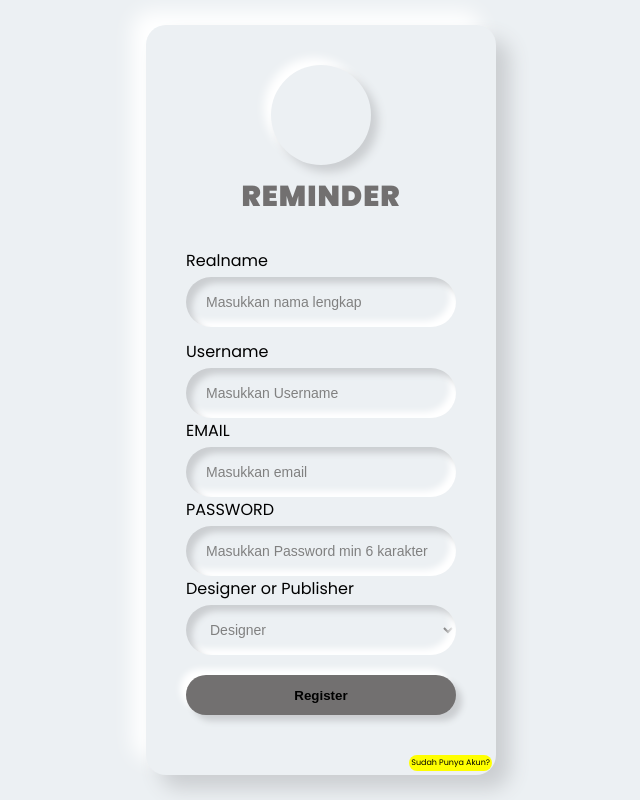
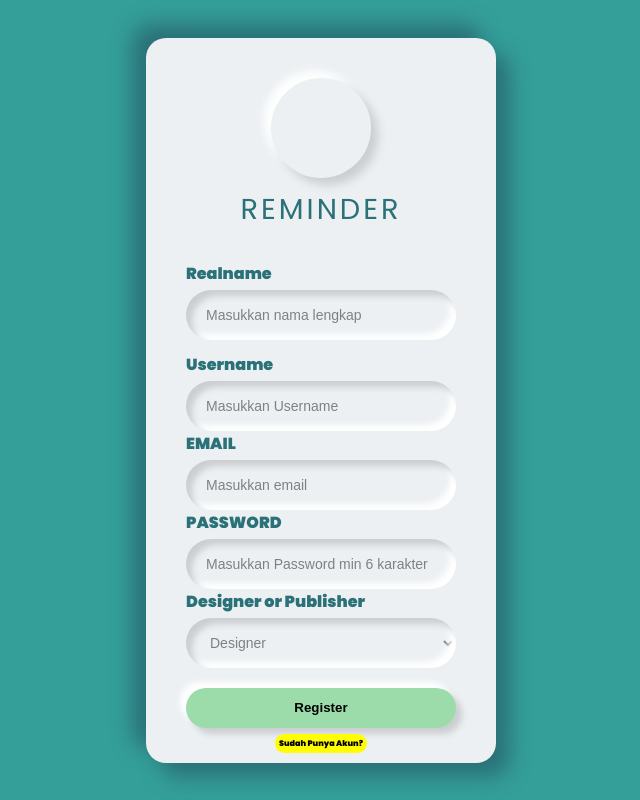
Before and after one commit to gigihyudhamara/PPL4623, a PHP site: page /register.html in a window 1280 px wide. Shown: the whole page, without its empty margins (319-959 px from the left). Run offline with PHP 8.4, Linux system fonts and the light colour scheme.

Commit message:
Add files via upload

```diff
--- a/Frontend (Tampilan dlm Web)/css/stylesheet.css
+++ b/Frontend (Tampilan dlm Web)/css/stylesheet.css
@@ -1,10 +1,17 @@
 @import url('https://fonts.googleapis.com/css2?family=Poppins:wght@400;900&display=swap');
+
+
+ul {
+    list-style-type: none;
+    margin: 0;
+    padding: 0;
+}
 
 body {
     margin: 0;
     width: 100vw;
     height: 100vh;
-    background: #ecf0f3;
+    background: #349e99;
     display: flex;
     align-items: center;
     text-align: center;
@@ -12,6 +19,8 @@ body {
     place-items: center;
     overflow: hidden;
     font-family: poppins;
+    font-weight: bold;
+    color: #2b7278;
 }
 
 .container-login {
@@ -22,18 +31,18 @@ body {
     padding: 40px;
     box-sizing: border-box;
     background: #ecf0f3;
-    box-shadow: 14px 14px 20px #cbced1, -14px -14px 20px white;
+    box-shadow: 14px 14px 20px #2b7278, -14px -14px 20px #2b7278;
 }
 
 .container-register {
     position: relative;
     width: 350px;
-    height: 750px;
+    height: 725px;
     border-radius: 20px;
     padding: 40px;
     box-sizing: border-box;
     background: #ecf0f3;
-    box-shadow: 14px 14px 20px #cbced1, -14px -14px 20px white;
+    box-shadow: 14px 14px 20px #2b7278, -14px -14px 20px #2b7278;
 }
 
 .brand-logo {
@@ -48,10 +57,10 @@ body {
 
 .brand-title {
     margin-top: 10px;
-    font-weight: 900;
+    font-weight: 200;
     font-size: 1.8rem;
-    color: #727070;
-    letter-spacing: 1px;
+    color: #2b7278;
+    letter-spacing: 3px;
 }
 
 .inputs {
@@ -73,6 +82,7 @@ select {
 
 label {
     margin-bottom: 4px;
+
 }
 
 label:nth-of-type(2) {
@@ -111,7 +121,7 @@ select {
 
 button {
     margin-top: 20px;
-    background: #727070;
+    background: #9CDCAA;
     height: 40px;
     border-radius: 20px;
     cursor: pointer;
@@ -125,15 +135,15 @@ button:hover {
 }
 
 a {
-    position: absolute;
+    position: center;
     font-size: 8px;
     bottom: 4px;
-    right: 4px;
     text-decoration: none;
     color: black;
     background: yellow;
     border-radius: 10px;
-    padding: 2px;
+    padding: 4px;
+
 }
 
 h1 {
```
